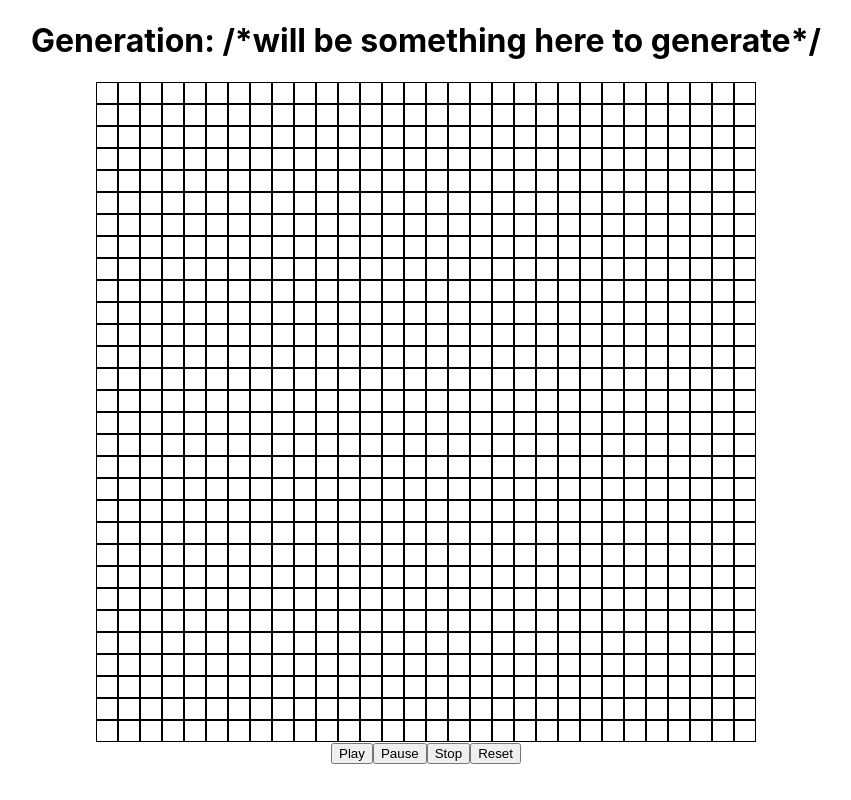
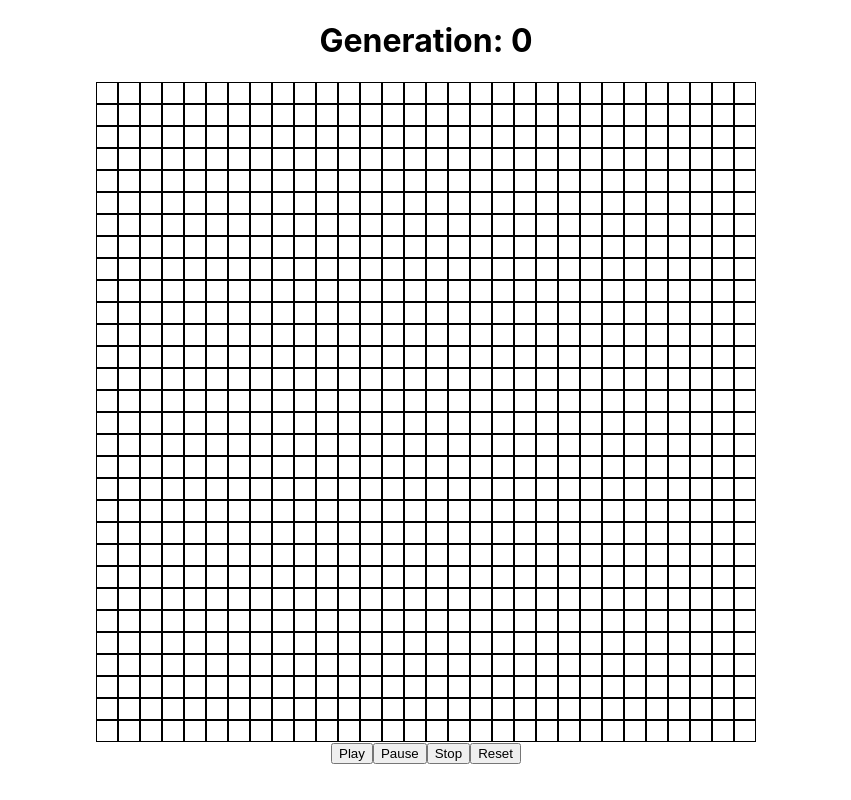
Before and after one commit to bloominstituteoftechnology/CS-Build-Week-1, a React (Create React App) app in the folder gol/: page / in a window 1280 px wide. Shown: the whole page, without its empty margins (214-1065 px from the left). Built offline with nearby package versions, Linux system fonts and the light colour scheme.

Commit message:
Displaying 0 in geneation

```diff
--- a/gol/src/Components/Grid.js
+++ b/gol/src/Components/Grid.js
@@ -76,7 +76,7 @@ class Grid extends Component {
     render() {
         return (
             <div className = 'gol-container'>
-                <Header />
+                <Header generation = {this.state.game_of_life.generate()}/>
                     <div className = 'grid'>
                         {this.createGrid()}
                     </div>
--- a/gol/src/Components/Header.js
+++ b/gol/src/Components/Header.js
@@ -1,9 +1,9 @@
 import React from 'react';
 
-const Header = () => {
+const Header = (props) => {
     return (
         <div className = 'header'>
-            <h1>Generation: /*will be something here to generate*/</h1>
+            <h1>Generation: {props.generation}</h1>
         </div>
      );
 }
--- a/gol/src/Logic/Game_of_life.js
+++ b/gol/src/Logic/Game_of_life.js
@@ -1,8 +1,12 @@
 
 class Game_of_life {
-    constructor(aliveOrganizms = new Map()){
+    constructor(aliveOrganizms = new Map(), generation = 0){
+        this.aliveOrganizms = aliveOrganizms;
+        this.generation = generation;
+    }
 
-        this.aliveOrganizms = aliveOrganizms;
+    generate() {
+        return this.generation;
     }
 
     alive() {
@@ -38,6 +42,11 @@ class Game_of_life {
     // Any live cell with two or three live neighbors lives on to the next generation.
     // Any live cell with more than three live neighbors dies, as if by overpopulation.
     // Any dead cell with exactly three live neighbors becomes a live cell, as if by reproduction.
+
+    // Need to check for any live nextdoor cells
+
+    // Need to check for any dead nextdoor cells
+
 }
 
 export default Game_of_life;
```
